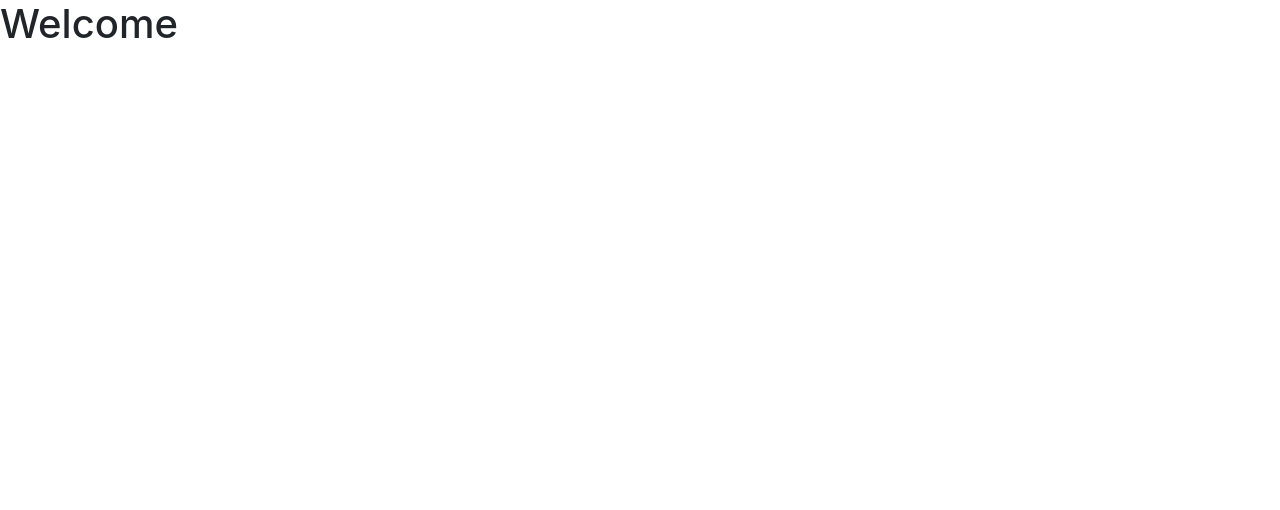
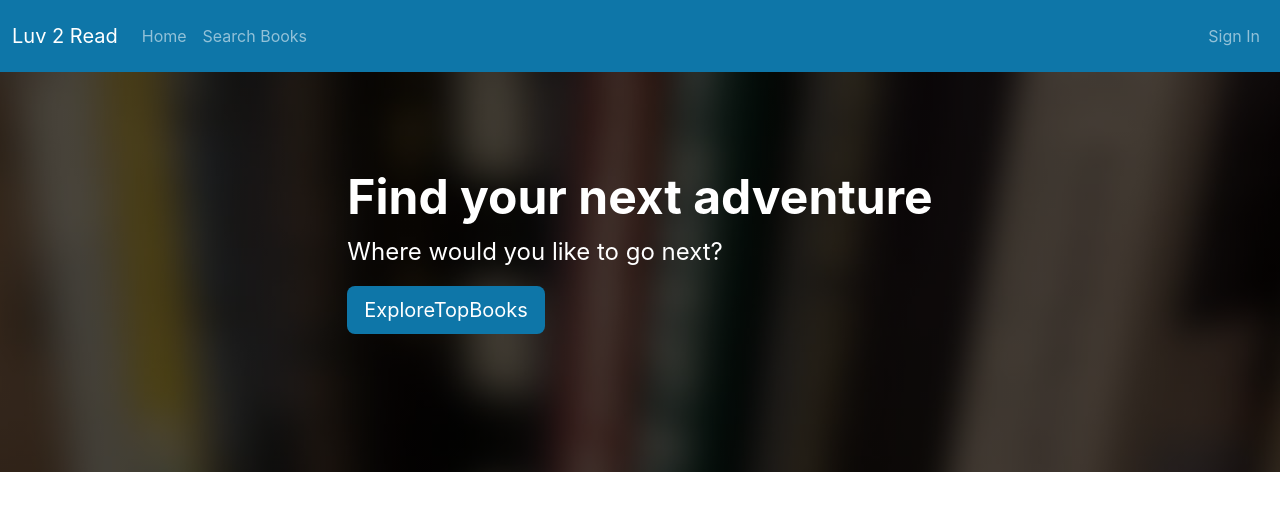
Before and after one commit to minhkhoinhmk/react-library, a React (Create React App) app: page / in a window 1280 px wide. Shown: the top 510 px of the page. Built offline with nearby package versions, Linux system fonts and the light colour scheme.

Commit message:
Add Navbar and ExploreTopBooks components to App.tsx

```diff
--- a/src/App.tsx
+++ b/src/App.tsx
@@ -1,10 +1,12 @@
-import React from "react";
 import "./App.css";
+import { ExploreTopBooks } from "./layouts/HomePage/ExploreTopBooks";
+import { Navbar } from "./layouts/NavbarAndFooter/Navbar";
 
 function App() {
   return (
-    <div className="App">
-      <h1>Welcome</h1>
+    <div>
+      <Navbar />
+      <ExploreTopBooks />
     </div>
   );
 }
--- /dev/null
+++ b/src/layouts/HomePage/ExploreTopBooks.tsx
@@ -0,0 +1,22 @@
+export const ExploreTopBooks = () => {
+  return (
+    <div className="p-5 mb-4 bg-dark header">
+      <div
+        className="container-fluid py-5 text-white
+                d-flex justify-content-center align-items-center"
+      >
+        <div>
+          <h1 className="display-5 fw-bold">Find your next adventure</h1>
+          <p className="col-md-8 fs-4">Where would you like to go next?</p>
+          <a
+            type="button"
+            className="btn main-color btn-lg text-white"
+            href="https://github.com/minhkhoinhmk/react-library"
+          >
+            ExploreTopBooks
+          </a>
+        </div>
+      </div>
+    </div>
+  );
+};
--- /dev/null
+++ b/src/layouts/NavbarAndFooter/Navbar.tsx
@@ -0,0 +1,52 @@
+import React from "react";
+
+export const Navbar: React.FC<{}> = () => {
+  return (
+    <nav className="navbar navbar-expand-lg navbar-dark main-color py-3">
+      <div className="container-fluid">
+        <span className="navbar-brand">Luv 2 Read</span>
+        <button
+          className="navbar-toggler"
+          type="button"
+          data-bs-toggle="collapse"
+          data-bs-target="#navbarNavDropdown"
+          aria-controls="navbarNavDropdown"
+          aria-expanded="false"
+          aria-label="Toggle Navigation"
+        >
+          <span className="navbar-toggler-icon"></span>
+        </button>
+        <div className="collapse navbar-collapse" id="navbarNavDropdown">
+          <ul className="navbar-nav">
+            <li className="nav-item">
+              <a
+                className="nav-link"
+                href="https://github.com/minhkhoinhmk/react-library"
+              >
+                Home
+              </a>
+            </li>
+            <li className="nav-item">
+              <a
+                className="nav-link"
+                href="https://github.com/minhkhoinhmk/react-library"
+              >
+                Search Books
+              </a>
+            </li>
+          </ul>
+          <ul className="navbar-nav ms-auto">
+            <li className="nav-item">
+              <a
+                className="nav-link"
+                href="https://github.com/minhkhoinhmk/react-library"
+              >
+                Sign In
+              </a>
+            </li>
+          </ul>
+        </div>
+      </div>
+    </nav>
+  );
+};
```
